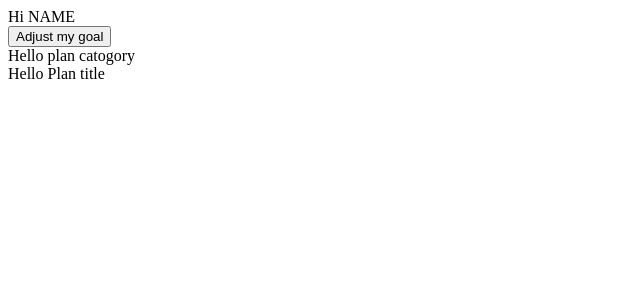
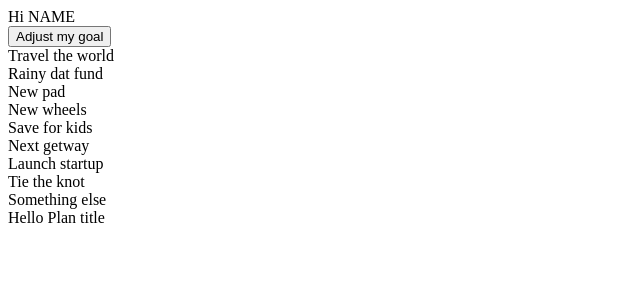
Before and after one commit to maciejk77/gg-app, a React (Create React App) app: page / in a window 1280 px wide. Shown: the top 300 px of the page, without its empty margins (0-640 px from the left). Built offline with nearby package versions, Linux system fonts and the light colour scheme.

Commit message:
PlanItem component added

```diff
--- a/src/components/plan_category.js
+++ b/src/components/plan_category.js
@@ -1,7 +1,16 @@
 import React from 'react';
+import data from '../data/data.json';
+import PlanItem from './plan_item.js';
 
 const PlanCategory = () => {
-    return <div> Hello plan catogory</div>
+    return data.map(item => {
+        return <PlanItem
+                key={item.id}
+                id={item.id}
+                goal={item.goal}
+                source={item.source}
+        />
+    });
 }
 
 export default PlanCategory;
--- /dev/null
+++ b/src/components/plan_item.js
@@ -0,0 +1,7 @@
+import React from 'react';
+
+const PlanItem = (props) => {
+    return <div>{props.goal}</div>
+}
+
+export default PlanItem;
```
